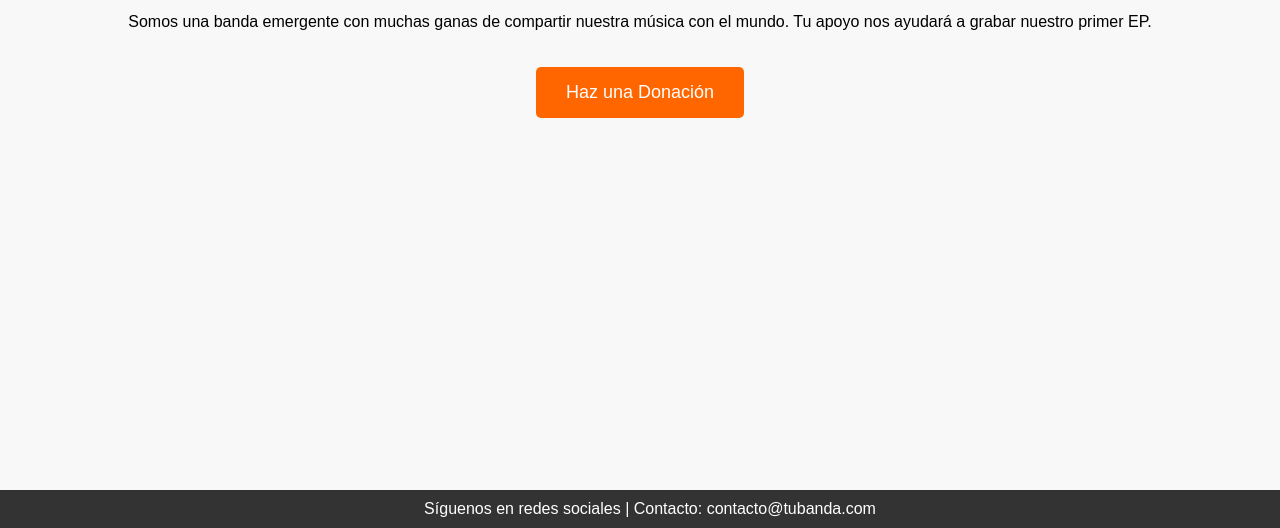
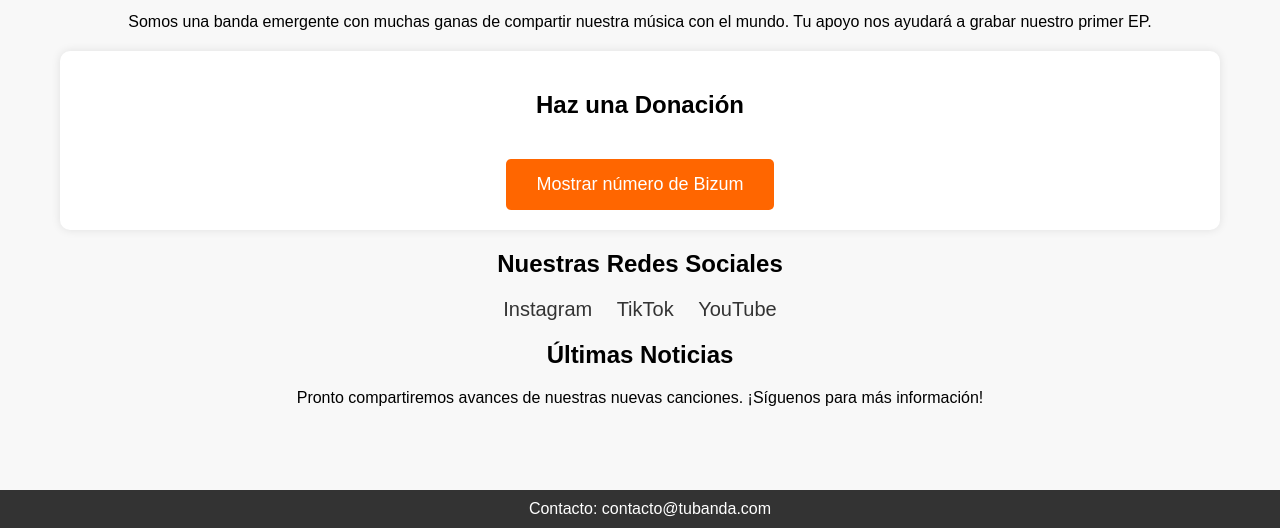
Before and after one commit to Sistervibes/Duo-musical-Donaciones, a plain HTML site: page index.html in a window 1280 px wide. Shown: the part 272-800 px from the top of the page. Drawn offline with Linux system fonts and the light colour scheme.

Commit message:
Update index.html

```diff
--- a/index.html
+++ b/index.html
@@ -21,6 +21,13 @@
         .container {
             padding: 40px;
         }
+        .donate-section {
+            background-color: #fff;
+            padding: 20px;
+            border-radius: 10px;
+            box-shadow: 0px 0px 10px rgba(0, 0, 0, 0.1);
+            margin: 20px;
+        }
         .donate-button {
             background-color: #ff6600;
             color: white;
@@ -30,6 +37,20 @@
             border-radius: 5px;
             display: inline-block;
             margin-top: 20px;
+            cursor: pointer;
+            border: none;
+        }
+        .hidden {
+            display: none;
+            font-size: 18px;
+            margin-top: 10px;
+            color: #333;
+        }
+        .social-links a {
+            margin: 10px;
+            text-decoration: none;
+            color: #333;
+            font-size: 20px;
         }
         footer {
             background-color: #333;
@@ -40,6 +61,11 @@
             bottom: 0;
         }
     </style>
+    <script>
+        function mostrarBizum() {
+            document.getElementById('bizum').style.display = 'block';
+        }
+    </script>
 </head>
 <body>
     <header>
@@ -49,10 +75,25 @@
     <div class="container">
         <img src="imagen-banda.jpg" alt="Nuestra banda" width="80%">
         <p>Somos una banda emergente con muchas ganas de compartir nuestra música con el mundo. Tu apoyo nos ayudará a grabar nuestro primer EP.</p>
-        <a class="donate-button" href="https://www.paypal.com/donate">Haz una Donación</a>
+
+        <div class="donate-section">
+            <h2>Haz una Donación</h2>
+            <button class="donate-button" onclick="mostrarBizum()">Mostrar número de Bizum</button>
+            <p id="bizum" class="hidden">Número de Bizum: <strong>625711625</strong></p>
+        </div>
+
+        <h2>Nuestras Redes Sociales</h2>
+        <div class="social-links">
+            <a href="https://instagram.com/tubanda" target="_blank">Instagram</a>
+            <a href="https://tiktok.com/@tubanda" target="_blank">TikTok</a>
+            <a href="https://youtube.com/tubanda" target="_blank">YouTube</a>
+        </div>
+
+        <h2>Últimas Noticias</h2>
+        <p>Pronto compartiremos avances de nuestras nuevas canciones. ¡Síguenos para más información!</p>
     </div>
     <footer>
-        Síguenos en redes sociales | Contacto: contacto@tubanda.com
+        Contacto: contacto@tubanda.com
     </footer>
 </body>
 </html>
```
